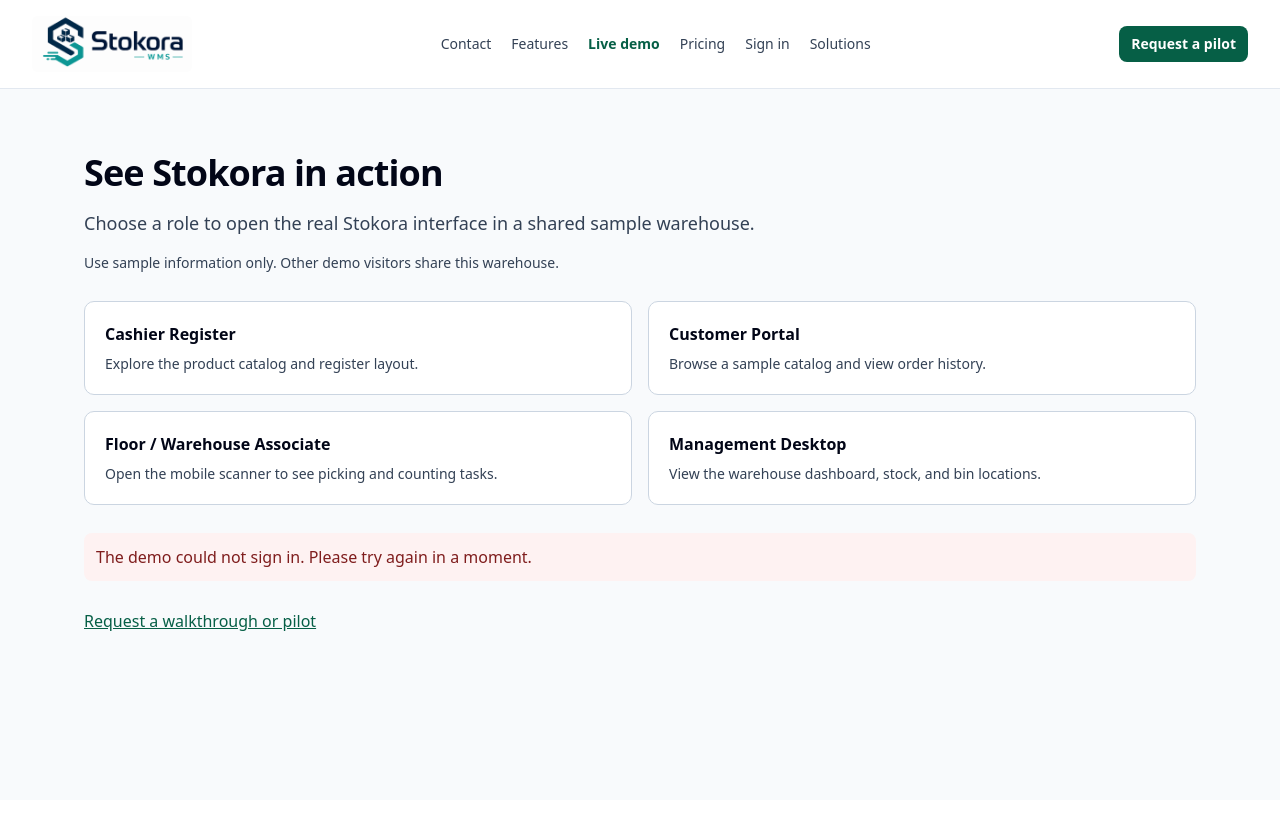
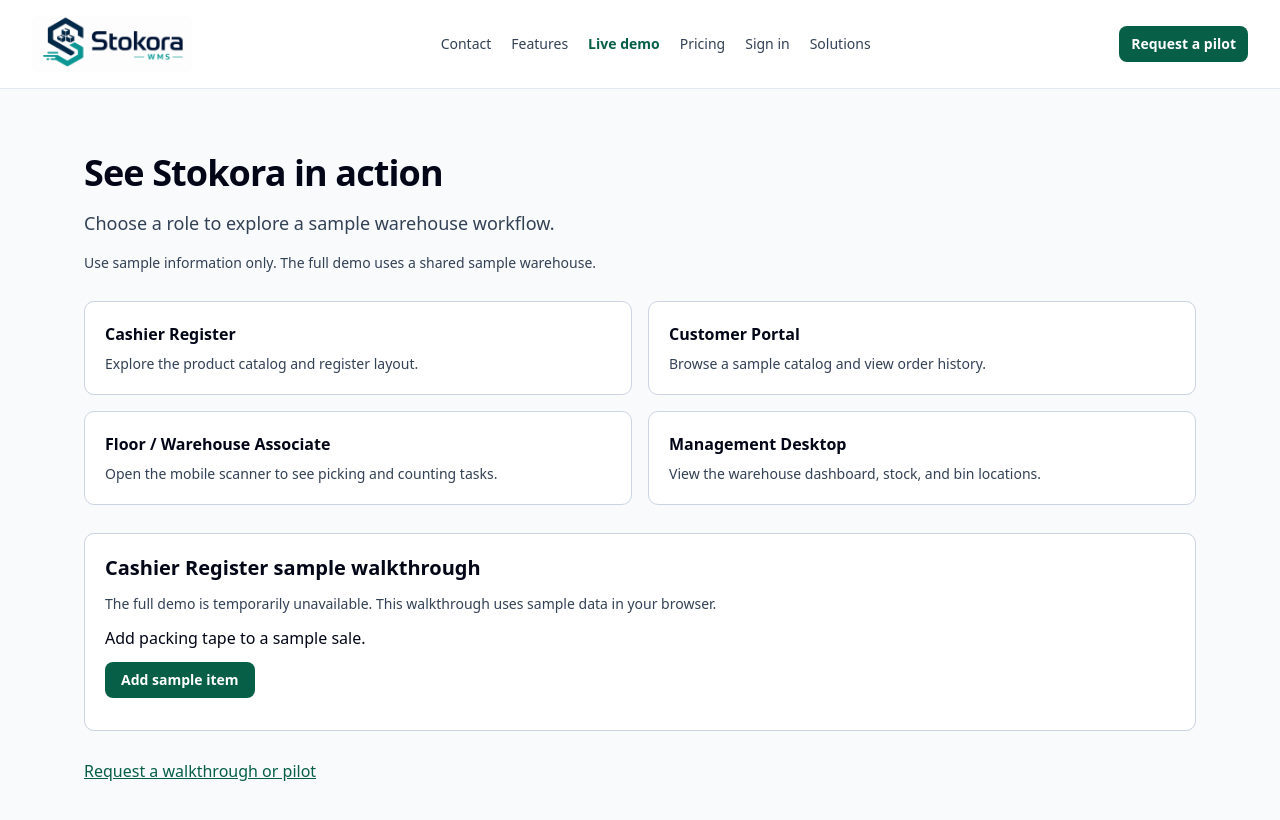
Before and after one commit to Phocas88/medtrack, a Next.js app: page /demo in a window 1280 px wide. Both pictures are taken after a click on the button 358 px from the left and 348 px from the top of the page. Shown: the top 820 px of the page. Built offline with nearby package versions, Linux system fonts and the light colour scheme; no server answers.

Commit message:
Open role-specific sample walkthroughs when demo sign-in is unavailable

```diff
--- a/src/app/demo/page.tsx
+++ b/src/app/demo/page.tsx
@@ -5,6 +5,13 @@ import { useRouter } from 'next/navigation';
 import Link from 'next/link';
 import { PublicHeader } from '@/components/layout/public-header';
 import { roleRoutes } from '@/lib/demo-roles';
+
+const sampleTasks = {
+  cashier: ['Add packing tape to a sample sale.', 'Add sample item', 'Packing tape added. Sample subtotal: $4.50.'],
+  customer: ['Check the status of sample order SO-1042.', 'View sample order', 'SO-1042 is packed and awaiting carrier pickup.'],
+  associate: ['Pick six cartons of shipping labels from bin B-04.', 'Confirm sample pick', 'Six cartons picked from bin B-04.'],
+  manager: ['Review a sample count of 24 rolls of packing tape in bin A-01.', 'Record sample count', 'Count recorded. Bin A-01 has 24 rolls of packing tape.'],
+} as const;
 
 const roles = [
   { key: 'cashier', title: 'Cashier Register', detail: 'Explore the product catalog and register layout.' },
@@ -17,13 +24,16 @@ export default function DemoPage() {
   const router = useRouter();
   const [ready, setReady] = useState(false);
   const [loading, setLoading] = useState<string | null>(null);
-  const [error, setError] = useState('');
+  const [sampleRole, setSampleRole] = useState<keyof typeof sampleTasks | null>(null);
+  const [taskDone, setTaskDone] = useState(false);
+  const sample = sampleRole ? sampleTasks[sampleRole] : null;
   useEffect(() => { setReady(true); }, []);
 
   async function launch(role: (typeof roles)[number]['key']) {
     if (loading) return;
     setLoading(role);
-    setError('');
+    setSampleRole(null);
+    setTaskDone(false);
     try {
       const response = await fetch('/api/demo/session', {
         method: 'POST',
@@ -34,7 +44,7 @@ export default function DemoPage() {
       router.push(roleRoutes[role]);
       router.refresh();
     } catch {
-      setError('The demo could not sign in. Please try again in a moment.');
+      setSampleRole(role);
       setLoading(null);
     }
   }
@@ -45,8 +55,8 @@ export default function DemoPage() {
       <main className="mx-auto max-w-6xl space-y-7 px-5 py-12 sm:py-16">
         <div className="max-w-2xl space-y-4">
           <h1 className="text-4xl font-bold tracking-tight">See Stokora in action</h1>
-          <p className="text-lg text-slate-700">Choose a role to open the real Stokora interface in a shared sample warehouse.</p>
-          <p className="text-sm text-slate-700">Use sample information only. Other demo visitors share this warehouse.</p>
+          <p className="text-lg text-slate-700">Choose a role to explore a sample warehouse workflow.</p>
+          <p className="text-sm text-slate-700">Use sample information only. The full demo uses a shared sample warehouse.</p>
         </div>
         <div aria-label="Demo roles" className="grid gap-4 sm:grid-cols-2">
           {roles.map(({ key, title, detail }) => (
@@ -54,6 +64,7 @@ export default function DemoPage() {
               type="button"
               key={key}
               disabled={!ready || loading !== null}
+              aria-pressed={sampleRole === key}
               onClick={() => launch(key)}
               className="space-y-2 rounded-lg border border-slate-300 bg-white p-5 text-left hover:border-emerald-800 focus-visible:outline focus-visible:outline-2 focus-visible:outline-offset-2 disabled:opacity-70"
             >
@@ -62,7 +73,23 @@ export default function DemoPage() {
             </button>
           ))}
         </div>
-        {error && <p role="alert" className="rounded-md bg-red-50 p-3 text-red-900">{error}</p>}
+        {sample && (
+          <section aria-labelledby="sample-title" className="space-y-3 rounded-lg border border-slate-300 bg-white p-5">
+            <h2 id="sample-title" className="text-xl font-semibold">
+              {roles.find(({ key }) => key === sampleRole)?.title} sample walkthrough
+            </h2>
+            <p className="text-sm text-slate-700">The full demo is temporarily unavailable. This walkthrough uses sample data in your browser.</p>
+            <p>{sample[0]}</p>
+            <button
+              type="button"
+              onClick={() => setTaskDone(!taskDone)}
+              className="rounded-md bg-emerald-800 px-4 py-2 text-sm font-semibold text-white hover:bg-emerald-900"
+            >
+              {taskDone ? 'Reset sample task' : sample[1]}
+            </button>
+            <p role="status" className="text-sm text-emerald-900">{taskDone && sample[2]}</p>
+          </section>
+        )}
         <Link href="/#contact" className="inline-block font-medium text-emerald-800 underline">Request a walkthrough or pilot</Link>
       </main>
     </div>
```
